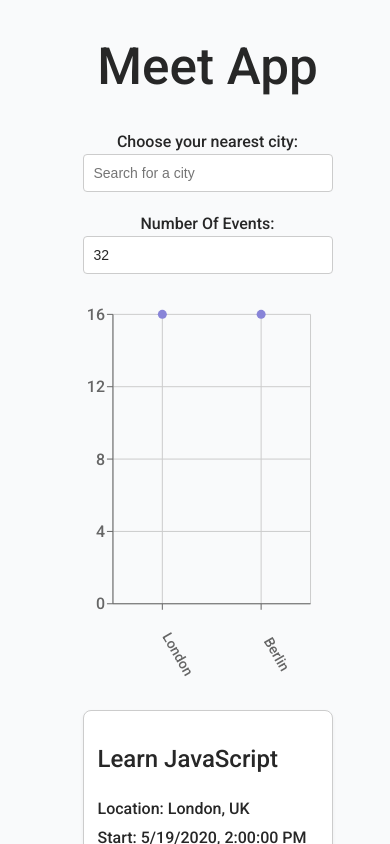
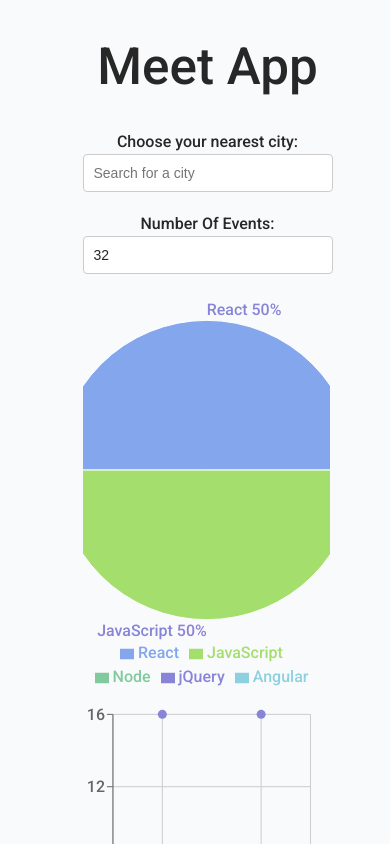
Before and after one commit to tamperic/meet, a React (Vite) app: page / in a window 390 px wide. Shown: the top 844 px of the page. Built offline with nearby package versions, Linux system fonts and the light colour scheme; what atatus-spa would draw is missing.

Commit message:
Add EventGenresChart

```diff
--- a/src/App.css
+++ b/src/App.css
@@ -134,3 +134,15 @@
   width: 250px;
   z-index: 1000;
 }
+
+.charts-container {
+  display: grid;
+  grid-template-columns: 1fr 1fr;
+}
+
+
+@media (max-width: 768px) {
+  .charts-container {
+    grid-template-columns: 1fr;
+  }
+}
--- a/src/App.jsx
+++ b/src/App.jsx
@@ -2,11 +2,12 @@
 import EventList from './components/EventList';
 import CitySearch from './components/CitySearch';
 import NumberOfEvents from './components/NumberOfEvents';
+import CityEventsChart from './components/CityEventsChart';
+import EventGenresChart from './components/EventGenresChart';
 import { extractLocations, getEvents } from './api';
 import { InfoAlert, ErrorAlert, WarningAlert } from './components/Alert';
 
 import './App.css';
-import CityEventsChart from './components/CityEventsChart';
 
 const App = () => {
   const [events, setEvents] = useState([]);
@@ -57,7 +58,10 @@
         setErrorAlert={setErrorAlert}
         setInfoAlert={setInfoAlert}
       />
-      <CityEventsChart allLocations={allLocations} events={events} />
+      <div className='charts-container'>
+        <EventGenresChart events={events} />
+        <CityEventsChart allLocations={allLocations} events={events} />
+      </div>
       <EventList events={events} />
     </div>
   );
--- /dev/null
+++ b/src/components/EventGenresChart.jsx
@@ -0,0 +1,65 @@
+import { useState, useEffect } from "react";
+import { PieChart, ResponsiveContainer, Pie, Legend, Cell } from "recharts";
+
+
+const EventGenresChart = ({ events }) => {
+    const [data, setData] = useState([]);
+    const genres = ['React', 'JavaScript', 'Node', 'jQuery', 'Angular'];
+    const colors = ['#83a6ed', '#a4de6c', '#82ca9d', '#8884d8', '#8dd1e1'];
+
+    useEffect(() => {
+        setData(getData());
+    }, [`${events}`]);
+
+    const getData = () => {
+        // Loop over the genres array.
+        const data = genres.map((genre) => {
+            const filteredEvents = events.filter((event) => event.summary.includes(genre)); // Get a list of events that include the current genre in their '.summary'.
+            return {
+                name: genre,
+                value: filteredEvents.length
+            }
+        });
+        return data;
+    }
+
+    const renderCustomizedLabel = ({ cx, cy, midAngle, outerRadius, percent, index }) => {
+        const RADIAN = Math.PI / 180;
+        const radius = outerRadius;
+        const x = cx + radius * Math.cos(-midAngle * RADIAN) * 1.07;
+        const y = cy + radius * Math.sin(-midAngle * RADIAN) * 1.07;
+        return percent ? (
+          <text
+            x={x}
+            y={y}
+            fill="#8884d8"
+            textAnchor={x > cx ? 'start' : 'end'}
+            dominantBaseline="central"
+          >
+            {`${genres[index]} ${(percent * 100).toFixed(0)}%`}
+          </text>
+        ) : null;
+    };
+
+    return (
+        <ResponsiveContainer width="99%" height={400}>
+            <PieChart>
+                <Pie
+                    data={data}
+                    dataKey="value"
+                    fill="#8884d8"
+                    labelLine={false}
+                    label={renderCustomizedLabel}
+                    outerRadius={150}
+                >
+                    {data.map((entry, index) => (
+                        <Cell key={`cell-${index}`} fill={colors[index]}/>
+                    ))}
+                </Pie>
+                <Legend verticalAlign="bottom" align="center" />
+            </PieChart>
+        </ResponsiveContainer>
+    )
+}
+
+export default EventGenresChart;
```
